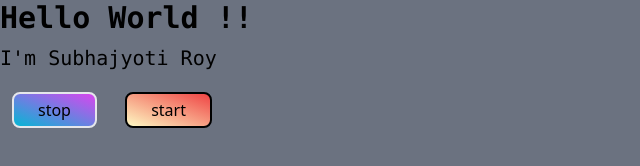
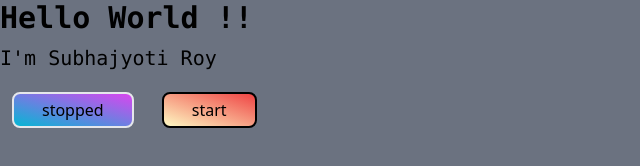
Before and after one commit to roysubhajyoti/javascript_learnings, a plain HTML site: page aynchronous/colorStartStop/start_stop_color.html in a window 1280 px wide. Both pictures are taken after a click on the button "stop". Shown: the whole page, without its empty margins (0-640 px from the left). Drawn offline with Linux system fonts and the light colour scheme.

Commit message:
small changes

```diff
--- a/aynchronous/colorStartStop/color.js
+++ b/aynchronous/colorStartStop/color.js
@@ -8,9 +8,9 @@ let rgby = (num)=>{
 }
 
 const start = document.getElementById("start")
-
+let interval;
 start.addEventListener("click",(e)=>{
-    let interval = setInterval(rgby,1000,255)
+    interval = setInterval(rgby,1000,255)
 
     e.target.disabled = true ;
     e.target.textContent = "started";
@@ -22,16 +22,18 @@ start.addEventListener("click",(e)=>{
         document.getElementById('stop').textContent = "stop";
     }
 
+})
+
 const stop = document.getElementById("stop")
 stop.addEventListener("click",(e)=>{
-        document.body.style.backgroundColor = rgby;
+
     clearInterval(interval);
+    interval = null;
     e.target.disabled = true ;
     e.target.textContent = "stopped";
+
     start.disabled = false;
     start.textContent ="start";
 
 
 })
-
-})
--- a/aynchronous/colorStartStop/start_stop_color.html
+++ b/aynchronous/colorStartStop/start_stop_color.html
@@ -9,8 +9,8 @@
 <body class="bg-gray-500">
     <h1 class="text-3xl font-semibold font-mono">Hello World !!</h1>
     <h2 class="mt-2 mb-2 font-mono text-xl ">I'm Subhajyoti Roy</h2>
-    <button id="stop" class="border-2 px-6 py-1 rounded-lg bg-gradient-to-tr from-cyan-500 to-fuchsia-500 m-3">stop</button>
-    <button id="start" class="border-2 px-6 py-1 rounded-lg bg-gradient-to-tr from-yellow-100 to-red-500 m-3 border-black">start</button>
+    <button id="stop" class="border-2 px-7 py-1 rounded-lg bg-gradient-to-tr from-cyan-500 to-fuchsia-500 m-3">stop</button>
+    <button id="start" class="border-2 px-7 py-1 rounded-lg bg-gradient-to-tr from-yellow-100 to-red-500 m-3 border-black">start</button>
 </body>
 <script src="color.js"></script>
 </html>
```
Also changed, not shown: dist/output.css. Lines whose indentation alone changed are shown as unchanged.
